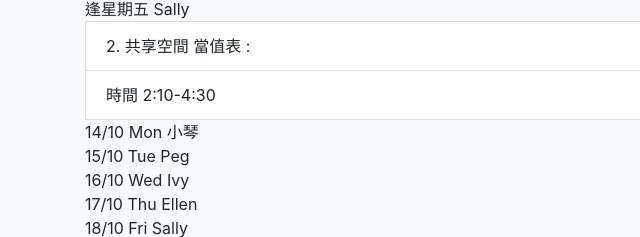
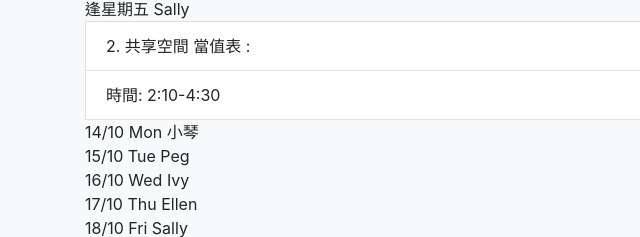
Before and after one commit to SimonSCWong/Happy_Valley, a plain HTML site: page index.html in a window 1280 px wide. Shown: the part 402-639 px from the top of the page, 0-640 px from the left. Drawn offline with nearby package versions, Linux system fonts and the light colour scheme.

Commit message:
Update index.html

```diff
--- a/index.html
+++ b/index.html
@@ -35,14 +35,14 @@
             <h3>活動</h3>
             <ul class="list-group">
                 <li class="list-group-item">1. 學生天地 當值表 :</li>
-                <li class="list-group-item">  時間: 12:45-2:15     </li>
+                <li class="list-group-item">  時間:  12:45-2:15     </li>
                                               <lj>逢星期一 Chowsy  </lj>
                                               <la>逢星期二 Simon   </la>
                                               <lb>逢星期三 Ivy     </lb>
                                               <lc>逢星期四 May     </lc>
                                               <ld>逢星期五 Sally   </ld>
                 <li class="list-group-item">2. 共享空間 當值表 :</li>
-                <li class="list-group-item">時間 2:10-4:30</li>
+                <li class="list-group-item">時間:   2:10-4:30</li>
                 <lj>14/10       Mon 小琴   </lj>
                 <la>15/10       Tue Peg    </la>
                 <lb>16/10       Wed Ivy    </lb>
```
